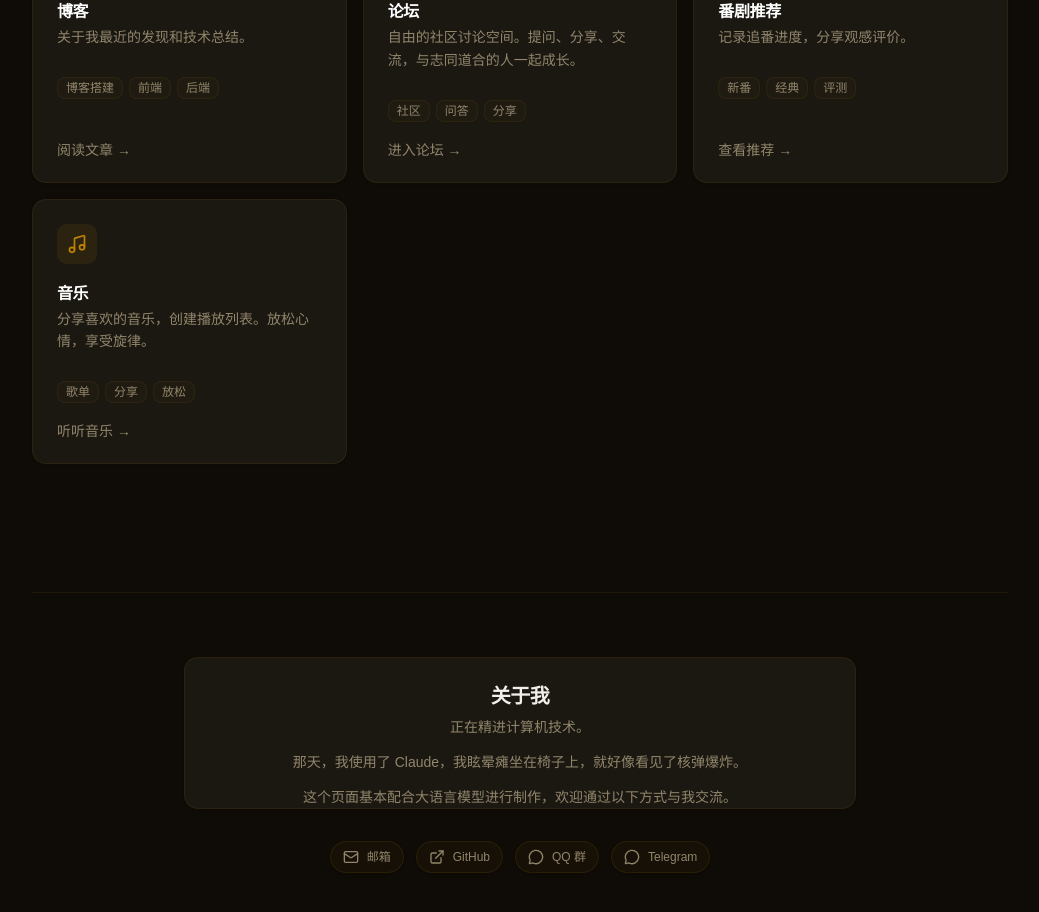
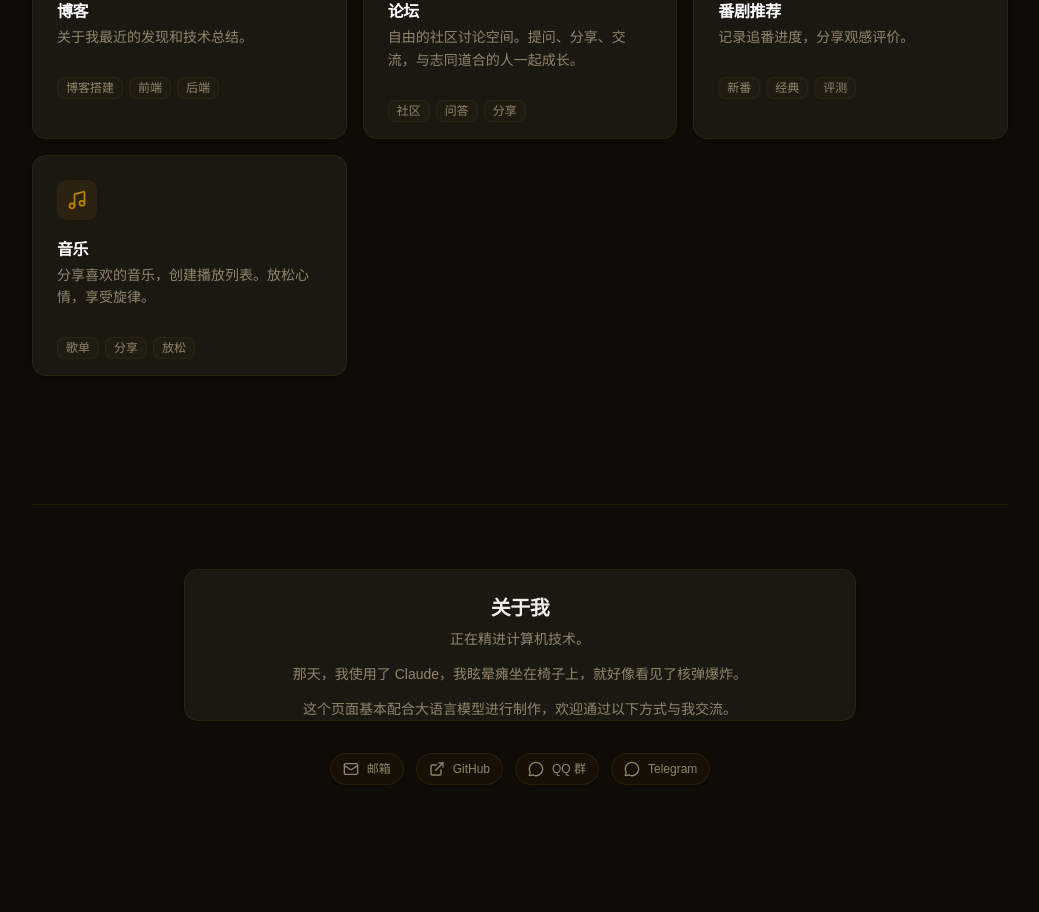
Before and after one commit to xdfqgg/page, a React (Vite) app: page / in a window 1280 px wide. Shown: the part 880-1792 px from the top of the page, without its empty margins (120-1159 px from the left). After the commit the page ends 1761 px from the top, so only its background shows below. Built offline with nearby package versions, Linux system fonts and the light colour scheme.

Commit message:
fix: whole card clickable, no arrow needed

```diff
--- a/src/components/FeatureGrid.tsx
+++ b/src/components/FeatureGrid.tsx
@@ -1,6 +1,5 @@
-import { Link } from "react-router";
+import { useNavigate } from "react-router";
 import { Badge } from "@/components/ui/badge";
-import { Button } from "@/components/ui/button";
 import {
   Card,
   CardContent,
@@ -33,7 +32,6 @@ interface FeatureCard {
   badge?: string;
   tags?: string[];
   linkTo: string;
-  linkLabel: string;
 }
 
 /** 功能卡片数据——新增功能在这里加一项 */
@@ -46,7 +44,6 @@ const FEATURES: FeatureCard[] = [
     badge: "NEW",
     tags: ["博客搭建", "前端", "后端"],
     linkTo: "/blog",
-    linkLabel: "阅读文章",
   },
   {
     icon: MessageCircle,
@@ -55,7 +52,6 @@ const FEATURES: FeatureCard[] = [
       "自由的社区讨论空间。提问、分享、交流，与志同道合的人一起成长。",
     tags: ["社区", "问答", "分享"],
     linkTo: "/forum",
-    linkLabel: "进入论坛",
   },
   {
     icon: Tv,
@@ -65,7 +61,6 @@ const FEATURES: FeatureCard[] = [
     badge: "NEW",
     tags: ["新番", "经典", "评测"],
     linkTo: "/anime",
-    linkLabel: "查看推荐",
   },
   {
     icon: Music,
@@ -74,7 +69,6 @@ const FEATURES: FeatureCard[] = [
       "分享喜欢的音乐，创建播放列表。放松心情，享受旋律。",
     tags: ["歌单", "分享", "放松"],
     linkTo: "/music",
-    linkLabel: "听听音乐",
   },
 ];
 
@@ -108,10 +102,14 @@ function FeatureCard({
   badge,
   tags,
   linkTo,
-  linkLabel,
 }: FeatureCard) {
+  const navigate = useNavigate();
+
   return (
-    <Card className="group relative flex flex-col border-primary/[0.1] bg-card hover:bg-primary/[0.03] transition-colors">
+    <Card
+      onClick={() => navigate(linkTo)}
+      className="group relative flex flex-col border-primary/[0.1] bg-card hover:bg-primary/[0.03] hover:border-primary/[0.2] transition-colors cursor-pointer"
+    >
       <CardHeader className="pb-3">
         {/* 顶部行：左边图标，右边 Badge */}
         <div className="flex items-start justify-between">
@@ -149,18 +147,6 @@ function FeatureCard({
         )}
       </CardContent>
 
-      {/* 底部链接（不使用 CardFooter，因为是隐藏的默认样式） */}
-      <div className="px-6 pb-5">
-        <Button
-          variant="link"
-          asChild
-          className="h-auto p-0 text-muted-foreground hover:text-primary transition-colors"
-        >
-          <Link to={linkTo}>
-            {linkLabel} →
-          </Link>
-        </Button>
-      </div>
     </Card>
   );
 }
```
